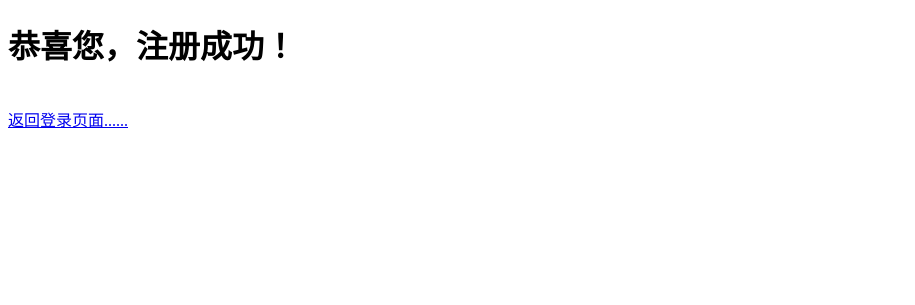
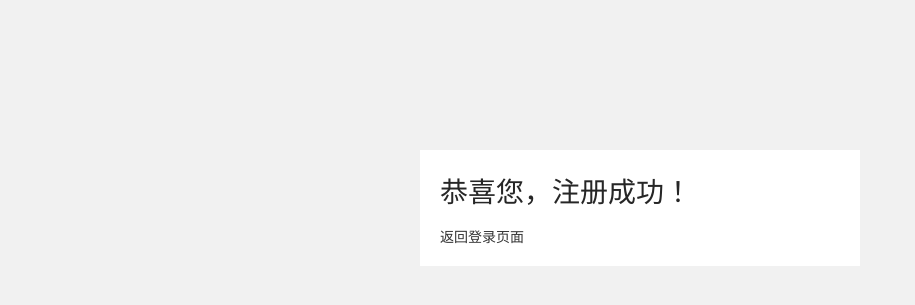
Before and after one commit to zhx1999/djangoProject, a Django app: template templates/registRight.html in a window 1280 px wide. Shown: the top 305 px of the page, without its empty margins (0-915 px from the left). Run offline with Django 3.2, Linux system fonts and the light colour scheme; the template is opened without the code that fills it, so the values that code supplies are empty.

Commit message:
注册成功跳转页修改

```diff
--- a/templates/registRight.html
+++ b/templates/registRight.html
@@ -2,15 +2,50 @@
 <html lang="en">
 <head>
     <meta charset="UTF-8">
-    <title>注册失败</title>
+    <title>注册成功</title>
+    <link rel="stylesheet" href="/static/layui/css/layui.css">
+    <style>
+
+        .page{
+
+            width: 400px;
+
+            position: absolute;
+
+            margin-left: -220px;
+
+            margin-top: -250px;
+
+            top: 50%;
+
+            left: 50%;
+
+            display: block;
+
+            z-index: 2000;
+
+            background: #ffffff;
+
+            padding: 20px;
+
+        }
+    </style>
 </head>
-<body>
+<body style="background: #f1f1f1;">
 
-<p align="center">
+<div class="page">
+    <p align="center">
+
     <h1>恭喜您，注册成功！</h1>
+
     <br>
-    <a href="{% url 'login' %}">返回登录页面......</a>
-</p>
+
+    <a href="{% url 'login' %}">返回登录页面</a>
+
+    </p>
+
+</div>
+
 
 </body>
 </html>
```
